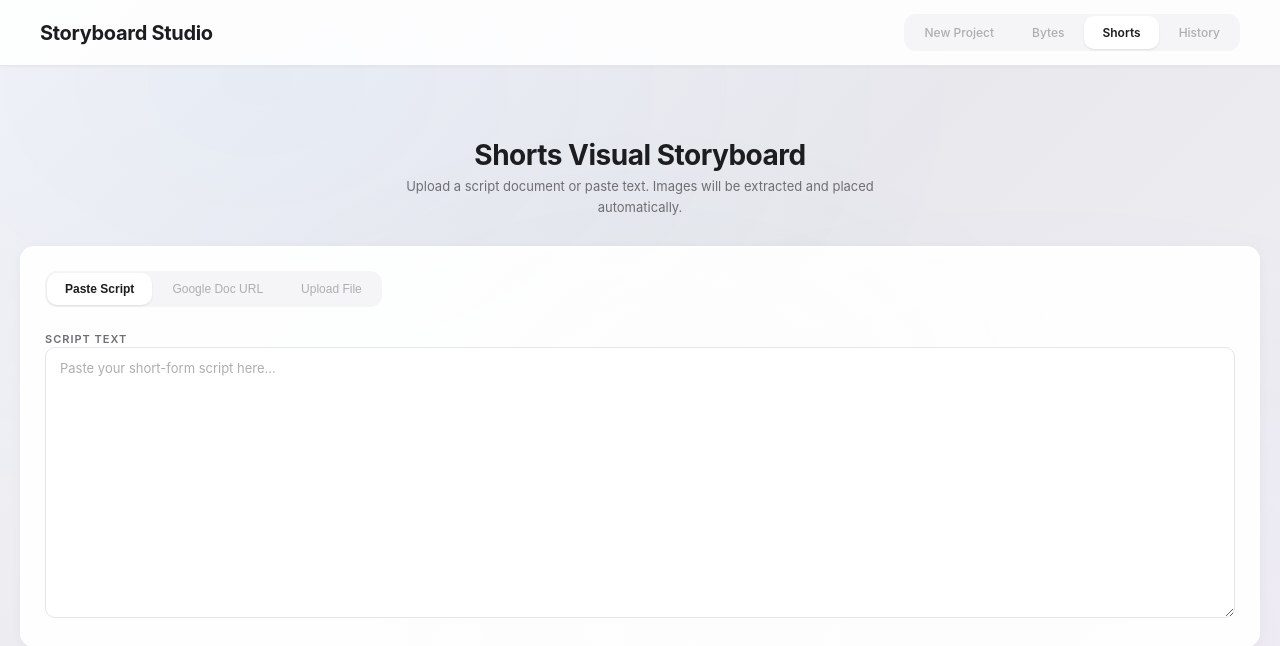
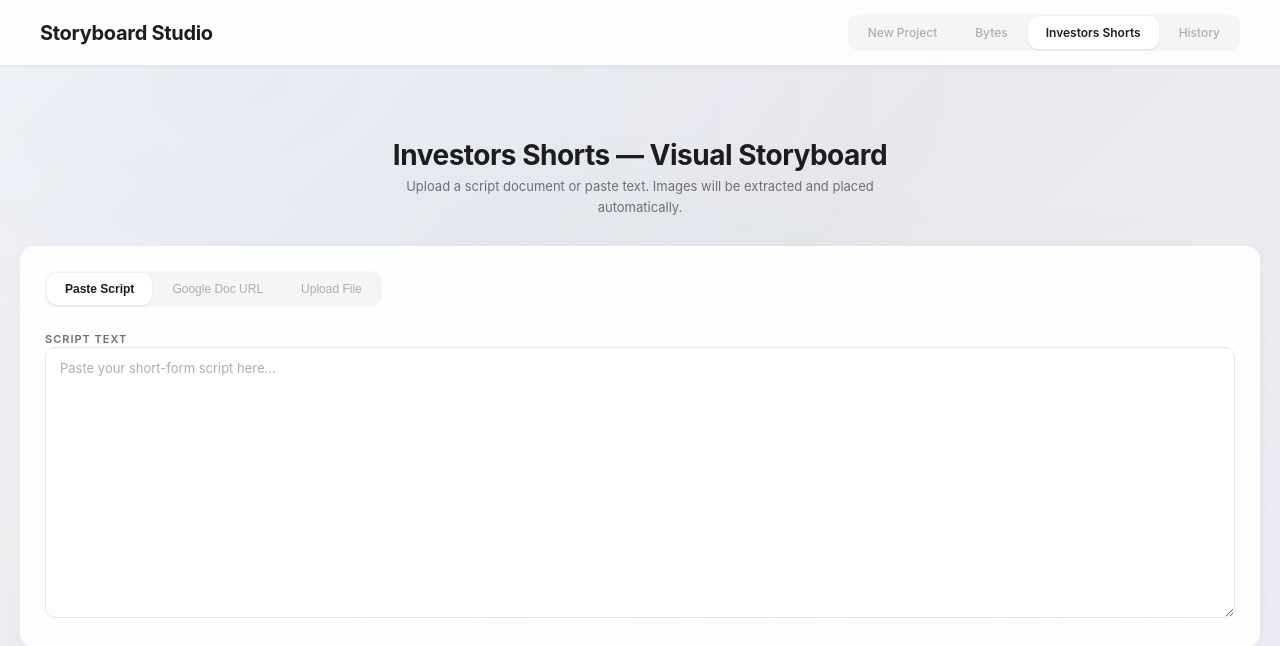
Before and after one commit to piyushpohekar3003/storyboard-studio, a Flask app: page /shorts in a window 1280 px wide. Shown: the top 646 px of the page. Run offline with Flask 3, Linux system fonts and the light colour scheme; some libraries are stand-ins or nearby versions.

Commit message:
Rename 'Shorts' tab to 'Investors Shorts'
Co-Authored-By: Claude Opus 4.6 (1M context) <noreply@anthropic.com>

```diff
--- a/templates/base.html
+++ b/templates/base.html
@@ -14,7 +14,7 @@
         <div class="nav-links">
             <a href="/" class="{{ 'active' if request.path == '/' else '' }}">New Project</a>
             <a href="/bytes" class="{{ 'active' if request.path == '/bytes' else '' }}">Bytes</a>
-            <a href="/shorts" class="{{ 'active' if request.path == '/shorts' else '' }}">Shorts</a>
+            <a href="/shorts" class="{{ 'active' if request.path == '/shorts' else '' }}">Investors Shorts</a>
             <a href="/history" class="{{ 'active' if request.path == '/history' else '' }}">History</a>
         </div>
     </nav>
--- a/templates/shorts.html
+++ b/templates/shorts.html
@@ -1,5 +1,5 @@
 {% extends "base.html" %}
-{% block title %}Shorts Visual Storyboard{% endblock %}
+{% block title %}Investors Shorts — Visual Storyboard{% endblock %}
 
 {% block content %}
 <link href="https://fonts.googleapis.com/css2?family=Poppins:wght@400;500;600;700;800&display=swap" rel="stylesheet">
@@ -286,7 +286,7 @@
 <!-- ═══ State: Input Panel ═══ -->
 <div id="input-panel">
   <div class="shorts-header">
-    <h2>Shorts Visual Storyboard</h2>
+    <h2>Investors Shorts — Visual Storyboard</h2>
     <p>Upload a script document or paste text. Images will be extracted and placed automatically.</p>
   </div>
 
```
